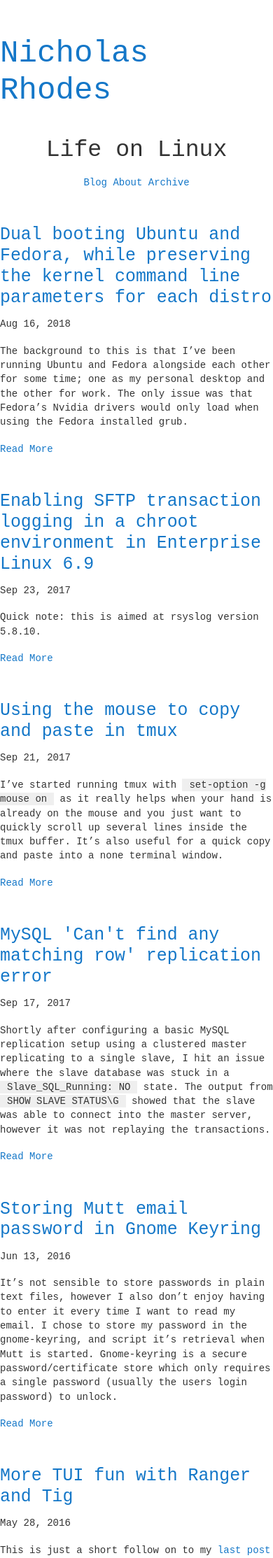
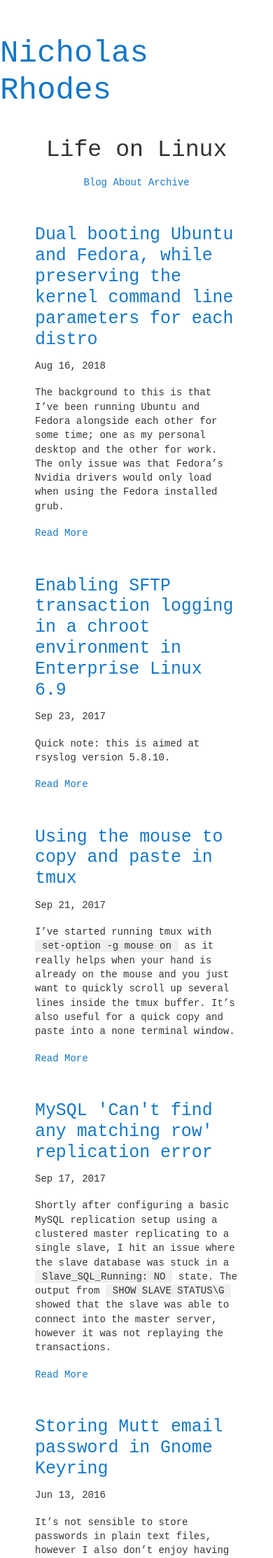
Before and after one commit to nickrhodes-gh/nickrhodes-gh.github.io, a Jekyll site: the page built from index.html, in a window 390 px wide. Shown: the top 2227 px of the page at 70% size. Built offline with Jekyll 4.4.1, drawn with Linux system fonts in a browser that asks for light colours.

Commit message:
Add margin to page-content for small screens

```diff
--- a/assets/css/style.scss
+++ b/assets/css/style.scss
@@ -70,6 +70,11 @@ header {
     margin: 50px auto 0 auto;
     max-width: 800px;
 }
+@media (max-width: 900px) {
+    .page-content {
+        margin: 50px;
+    }
+}
 .related,
 .post-footer,
 .post {
```
